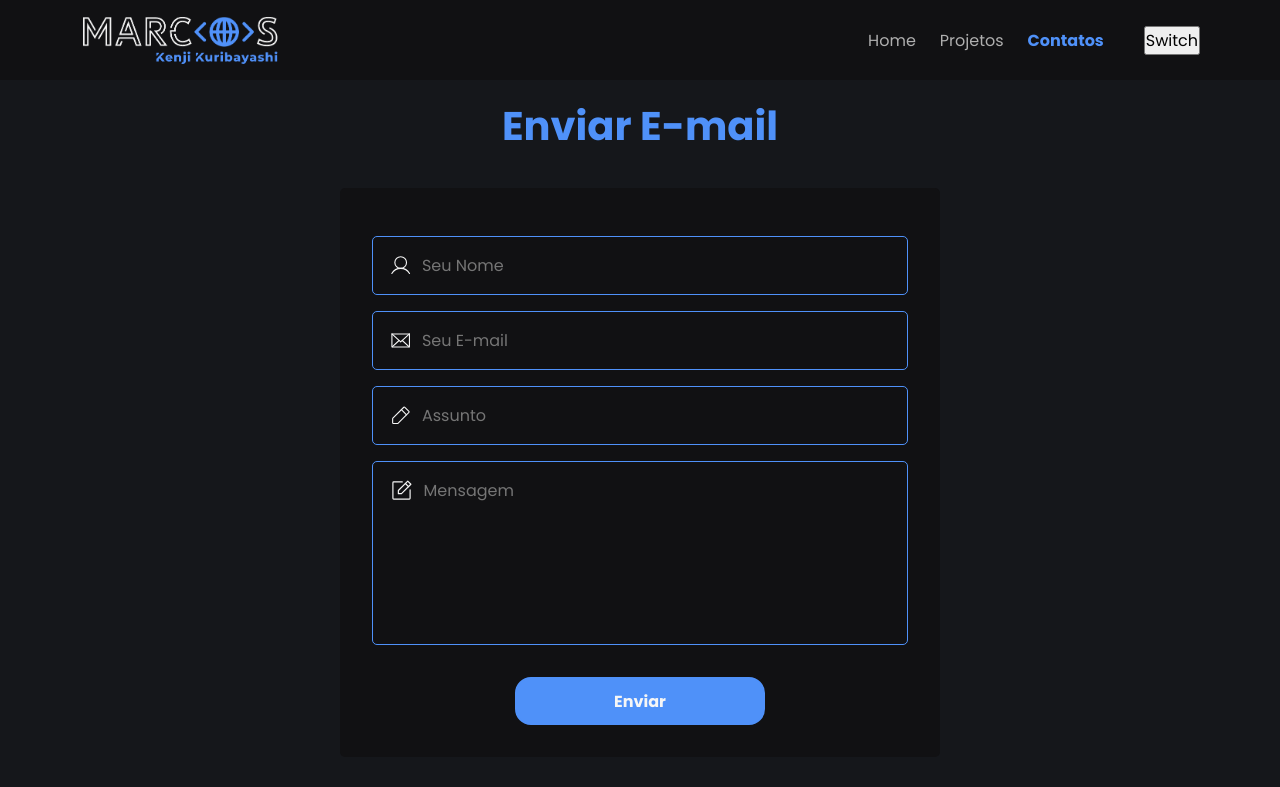
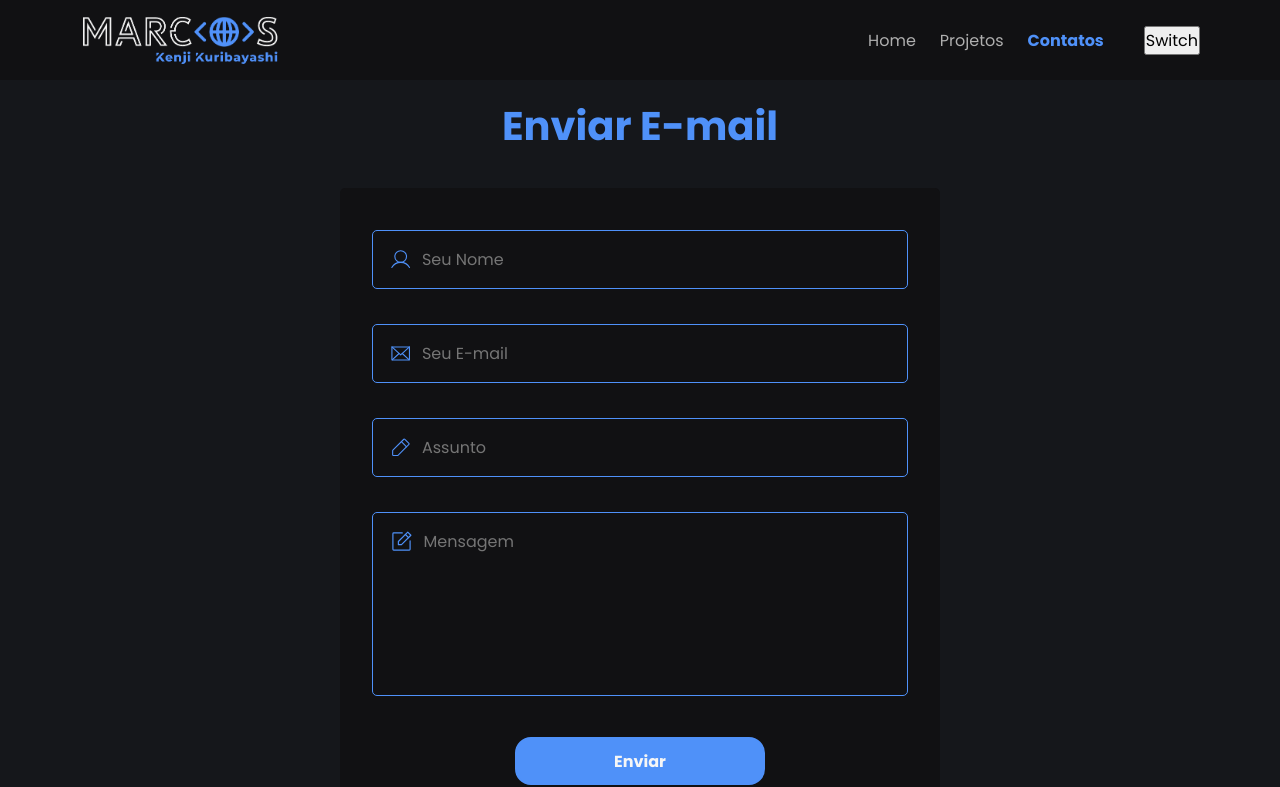
Before and after one commit to kenmarcos/portfolio-dev, a Next.js app: page /contacts in a window 1280 px wide. Shown: the top 787 px of the page. Built offline with nearby package versions, Linux system fonts and the light colour scheme.

Commit message:
feat: add message sending

```diff
--- a/src/components/Input/index.tsx
+++ b/src/components/Input/index.tsx
@@ -1,16 +1,35 @@
 import styles from "components/Input/input.module.scss";
-import { InputHTMLAttributes, ReactElement } from "react";
+import { forwardRef, InputHTMLAttributes, ReactElement } from "react";
+import classNames from "classnames";
 
 interface InputProps extends InputHTMLAttributes<HTMLInputElement> {
   icon?: ReactElement;
   error?: string;
 }
 
-export const Input = ({ icon, error, ...rest }: InputProps) => {
-  return (
-    <div className={styles.container}>
-      {!!icon && icon}
-      <input {...rest} />
-    </div>
-  );
-};
+export const Input = forwardRef<HTMLInputElement, InputProps>(
+  ({ icon, error, ...rest }: InputProps, ref) => {
+    const containerClass = classNames({
+      defaultContainer: !error,
+      errorContainer: error,
+    });
+
+    const errorMessageClass = classNames({
+      noErrorMessage: !error,
+      withErrorMessage: error,
+    });
+
+    return (
+      <>
+        <div className={styles[containerClass]}>
+          {!!icon && icon}
+          <input {...rest} ref={ref} />
+        </div>
+
+        <small className={styles[errorMessageClass]}>{error}</small>
+      </>
+    );
+  }
+);
+
+Input.displayName = "Input";
--- a/src/components/Input/input.module.scss
+++ b/src/components/Input/input.module.scss
@@ -1,11 +1,12 @@
-.container {
-  border: 1px solid var(--blue-700);
+@mixin inputContainer {
+  border-width: 1px;
+  border-style: solid;
   border-radius: 5px;
   display: flex;
   align-items: center;
   gap: 0.6rem;
   padding: 1rem;
-  margin: 1rem 0;
+  margin-top: 10px;
 
   input {
     background-color: transparent;
@@ -15,3 +16,29 @@
     width: 100%;
   }
 }
+
+.defaultContainer {
+  @include inputContainer();
+  border-color: var(--blue-700);
+
+  svg {
+    color: var(--blue-700);
+  }
+}
+
+.errorContainer {
+  @include inputContainer();
+  border-color: var(--yellow-500);
+
+  svg {
+    color: var(--yellow-500);
+  }
+}
+
+.noErrorMessage {
+  display: inline-block;
+}
+
+.withErrorMessage {
+  color: var(--yellow-500);
+}
--- a/src/components/TextArea/index.tsx
+++ b/src/components/TextArea/index.tsx
@@ -1,16 +1,35 @@
+import classNames from "classnames";
 import styles from "components/TextArea/textArea.module.scss";
-import { ReactElement, TextareaHTMLAttributes } from "react";
+import { forwardRef, ReactElement, TextareaHTMLAttributes } from "react";
 
 interface TextAreaProps extends TextareaHTMLAttributes<HTMLTextAreaElement> {
   icon?: ReactElement;
   error?: string;
 }
 
-export const TextArea = ({ icon, error, ...rest }: TextAreaProps) => {
-  return (
-    <div className={styles.container}>
-      {!!icon && icon}
-      <textarea {...rest} />
-    </div>
-  );
-};
+export const TextArea = forwardRef<HTMLTextAreaElement, TextAreaProps>(
+  ({ icon, error, ...rest }: TextAreaProps, ref) => {
+    const containerClass = classNames({
+      defaultContainer: !error,
+      errorContainer: error,
+    });
+
+    const errorMessageClass = classNames({
+      noErrorMessage: !error,
+      withErrorMessage: error,
+    });
+
+    return (
+      <>
+        <div className={styles[containerClass]}>
+          {!!icon && icon}
+          <textarea {...rest} ref={ref} />
+        </div>
+
+        <small className={styles[errorMessageClass]}>{error}</small>
+      </>
+    );
+  }
+);
+
+TextArea.displayName = "Input";
--- a/src/components/TextArea/textArea.module.scss
+++ b/src/components/TextArea/textArea.module.scss
@@ -1,11 +1,12 @@
-.container {
-  border: 1px solid var(--blue-700);
+@mixin textAreaContainer {
+  border-width: 1px;
+  border-style: solid;
   border-radius: 5px;
   display: flex;
   align-items: flex-start;
   gap: 0.6rem;
   padding: 1rem;
-  margin: 1rem 0;
+  margin-top: 10px;
 
   textarea {
     background-color: transparent;
@@ -17,3 +18,29 @@
     height: 150px;
   }
 }
+
+.defaultContainer {
+  @include textAreaContainer();
+  border-color: var(--blue-700);
+
+  svg {
+    color: var(--blue-700);
+  }
+}
+
+.errorContainer {
+  @include textAreaContainer();
+  border-color: var(--yellow-500);
+
+  svg {
+    color: var(--yellow-500);
+  }
+}
+
+.noErrorMessage {
+  display: inline-block;
+}
+
+.withErrorMessage {
+  color: var(--yellow-500);
+}
--- a/src/pages/_app.tsx
+++ b/src/pages/_app.tsx
@@ -1,4 +1,6 @@
 import type { AppProps } from "next/app";
+
+import { Toaster } from "react-hot-toast";
 
 import { Header } from "components/Header";
 import "styles/global.scss";
@@ -11,6 +13,16 @@ export default function App({ Component, pageProps }: AppProps) {
       <Header />
       <Component {...pageProps} />
       <Footer />
+      <Toaster
+        toastOptions={{
+          position: "bottom-left",
+          style: {
+            backgroundColor: "#525252",
+            color: "#f6f6f6",
+            borderRadius: "20px",
+          },
+        }}
+      />
     </>
   );
 }
--- a/src/pages/contacts/index.tsx
+++ b/src/pages/contacts/index.tsx
@@ -14,11 +14,58 @@ import {
   User,
   WhatsappLogo,
 } from "phosphor-react";
+import { useForm } from "react-hook-form";
+import * as yup from "yup";
+import { yupResolver } from "@hookform/resolvers/yup";
+import emailjs from "@emailjs/browser";
+import toast from "react-hot-toast";
+
+interface ContactForm {
+  contact_name: string;
+  contact_email: string;
+  subject: string;
+  message: string;
+}
 
 const wppNumber = 5511942312965;
 const message = "Olá!%0aVim aqui através do seu portfólio...";
 
 const Contacts = () => {
+  const schema = yup.object().shape({
+    contact_name: yup.string().trim().required("*Campo obrigatório"),
+    contact_email: yup
+      .string()
+      .email("*E-mail inválido")
+      .trim()
+      .required("*Campo obrigatório"),
+    subject: yup.string().trim().required("*Campo obrigatório"),
+    message: yup.string().trim().required("*Campo obrigatório"),
+  });
+
+  const {
+    register,
+    handleSubmit,
+    formState: { errors },
+  } = useForm<ContactForm>({ resolver: yupResolver(schema) });
+
+  const handleSubmitFunction = (data: ContactForm, event: any) => {
+    emailjs
+      .sendForm(
+        "service_ze7q70g",
+        "template_yoxa9vi",
+        event.target,
+        "84hIvebUN5X8bzsrr"
+      )
+      .then(
+        () => {
+          toast.success("Mensagem enviada com sucesso!");
+        },
+        (error) => {
+          toast.error("Ocorreu um erro. Tente novamente, mais tarde.");
+        }
+      );
+  };
+
   return (
     <>
       <Head>
@@ -29,12 +76,17 @@ const Contacts = () => {
         <div className={styles.content}>
           <h1>Enviar E-mail</h1>
 
-          <form action="" className={styles.emailForm}>
+          <form
+            className={styles.emailForm}
+            onSubmit={handleSubmit(handleSubmitFunction)}
+          >
             <div>
               <Input
                 icon={<User size={25} weight="light" />}
                 type="text"
                 placeholder="Seu Nome"
+                error={errors.contact_name?.message}
+                {...register("contact_name")}
               />
             </div>
 
@@ -43,6 +95,8 @@ const Contacts = () => {
                 icon={<Envelope size={25} weight="light" />}
                 type="text"
                 placeholder="Seu E-mail"
+                error={errors.contact_email?.message}
+                {...register("contact_email")}
               />
             </div>
 
@@ -51,6 +105,8 @@ const Contacts = () => {
                 icon={<PencilSimple size={25} weight="light" />}
                 type="text"
                 placeholder="Assunto"
+                error={errors.subject?.message}
+                {...register("subject")}
               />
             </div>
 
@@ -58,11 +114,13 @@ const Contacts = () => {
               <TextArea
                 icon={<NotePencil size={25} weight="light" />}
                 placeholder="Mensagem"
+                error={errors.message?.message}
+                {...register("message")}
               />
             </div>
 
             <div className={styles.buttonBox}>
-              <Button>Enviar</Button>
+              <Button type="submit">Enviar</Button>
             </div>
           </form>
 
```
Also changed, not shown: package.json (+6 -1 lines), 1 other file (tests, documents, lock files or other folders).
